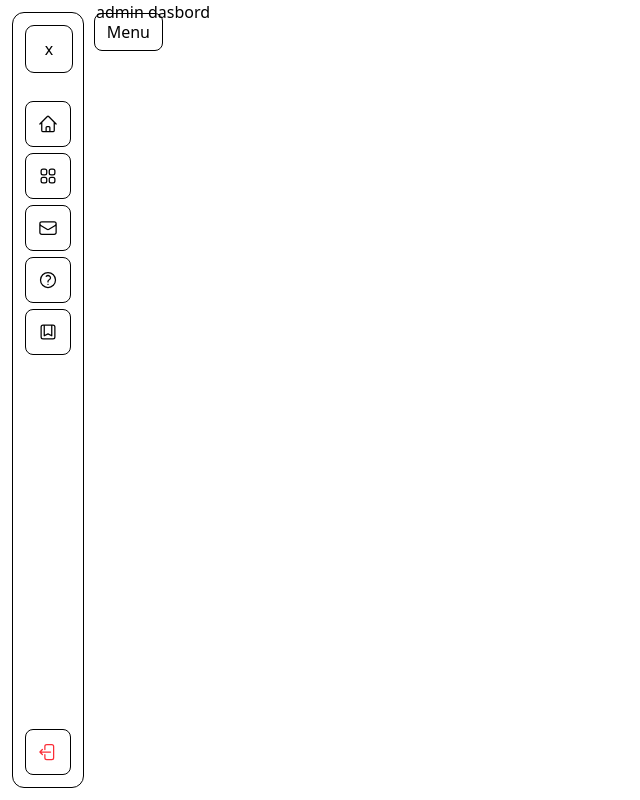
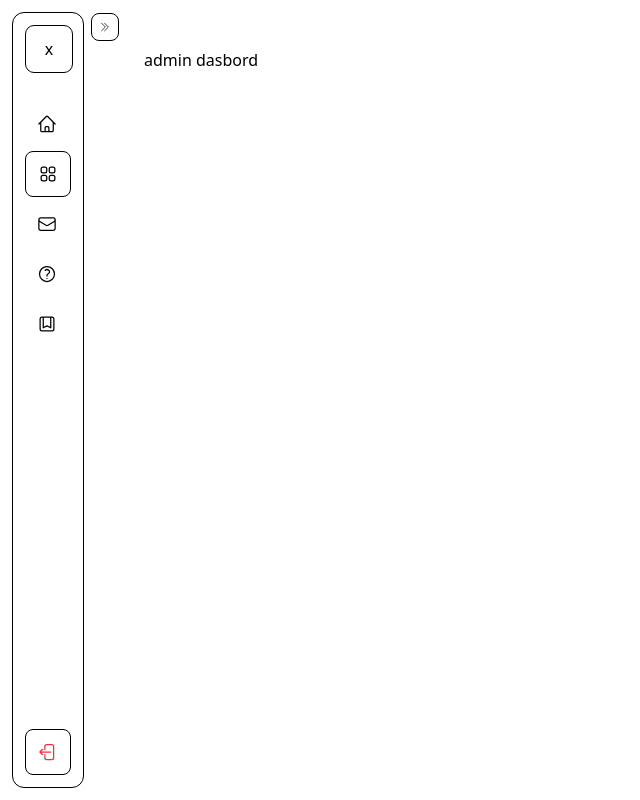
Before and after one commit to fwedwicc/kms, a React (Vite) app in the folder frontend/: page /admin in a window 1280 px wide. Shown: the whole page, without its empty margins (0-640 px from the left). Built offline with nearby package versions, Linux system fonts and the light colour scheme; sample sign-in values are in the browser's storage.

Commit message:
Add Dashboard component and update layout for Admin pages; enhance styling and navigation

```diff
--- a/frontend/src/components/admin/Article.jsx
+++ b/frontend/src/components/admin/Article.jsx
@@ -226,7 +226,7 @@ const Article = () => {
   }
 
   return (
-    <section className='border rounded-xl p-4'>
+    <section className='p-12'>
       <Toaster position="top-right" />
       <h1>ADMIN: Articles</h1>
       <div className='border'>
--- a/frontend/src/components/admin/Contact.jsx
+++ b/frontend/src/components/admin/Contact.jsx
@@ -23,7 +23,7 @@ const Contact = () => {
 
 
   return (
-    <section className='border rounded-xl p-4'>
+    <section className='p-12'>
       <h1>ADMIN: Contact</h1>
       <ul className='divide-y'>
         {contact.map((contact) => (
--- /dev/null
+++ b/frontend/src/components/admin/Dashboard.jsx
@@ -0,0 +1,11 @@
+import React from 'react'
+
+const Dashboard = () => {
+  return (
+    <section className='p-12'>
+      admin dasbord
+    </section>
+  )
+}
+
+export default Dashboard
--- a/frontend/src/components/admin/FAQs.jsx
+++ b/frontend/src/components/admin/FAQs.jsx
@@ -169,7 +169,7 @@ const FAQs = () => {
   }
 
   return (
-    <section className='border rounded-xl p-4'>
+    <section className='p-12'>
       <Toaster position="top-right" />
       <h1>ADMIN: FAQs</h1>
       <div className='border'>
--- a/frontend/src/components/admin/index.js
+++ b/frontend/src/components/admin/index.js
@@ -2,10 +2,12 @@ import Contact from "./Contact"
 import Notification from './Notification'
 import FAQs from './FAQs'
 import Article from './Article'
+import Dashboard from "./Dashboard"
 
 export {
   FAQs,
   Notification,
   Contact,
-  Article
+  Article,
+  Dashboard
 }
--- a/frontend/src/pages/Admin.jsx
+++ b/frontend/src/pages/Admin.jsx
@@ -1,7 +1,7 @@
 import React, { useState } from 'react'
 import { Link, useLocation } from 'react-router-dom'
 import Swal from 'sweetalert2'
-import { Contact, FAQs, Article } from '../components/admin'
+import { Contact, FAQs, Article, Dashboard } from '../components/admin'
 import { Button } from '../components/ui'
 
 const Admin = () => {
@@ -50,19 +50,20 @@ const Admin = () => {
       case '/admin/article':
         return <Article />
       default:
-        return <>admin dasbord</>
+        return <Dashboard />
     }
   }
 
   const ButtonLink = ({ link, icon, label, isNavOpen }) => {
     return (
-      <Link to={link}>
-        <Button className={`justify-start w-full ease-in-out transition duration-300 ${!isNavOpen ? 'size-11.5' : ''}`}>
-          <svg xmlns="http://www.w3.org/2000/svg" fill="none" viewBox="0 0 24 24" strokeWidth={1.5} stroke="currentColor" className="size-5">
+      <Link to={link} className='relative group'>
+        <Button className={`justify-start w-full ease-in-out transition duration-300 ${location.pathname === link ? 'border' : 'border-none'} ${!isNavOpen ? 'size-11.5' : ''}`}>
+          <svg xmlns="http://www.w3.org/2000/svg" fill="none" viewBox="0 0 24 24" strokeWidth={1.5} stroke="currentColor" className="shrink-0 size-5">
             <path strokeLinecap="round" strokeLinejoin="round" d={icon} />
           </svg>
           {isNavOpen && <span>{label}</span>}
         </Button>
+        {!isNavOpen && <span className='border bg-white rounded-md text-sm px-2 py-1 absolute opacity-0 group-hover:opacity-100 transform -translate-y-1/2 top-1/2 left-13 transition-opacity duration-200 ease-in-out'>{label}</span>}
       </Link>
     )
   }
@@ -80,8 +81,12 @@ const Admin = () => {
               </div>
               <span className={`${isNavOpen ? 'block' : 'hidden'} transition-all duration-300`}>Bhieee</span>
             </div>
-            <Button onClick={handleNavToggle} className={'absolute top-0 -right-20'}>Menu</Button>
-            <ul className="mt-7 flex flex-col gap-1.5">
+            <Button onClick={handleNavToggle} className={'absolute top-0 -right-9 size-7'}>
+              <svg xmlns="http://www.w3.org/2000/svg" fill="none" viewBox="0 0 24 24" strokeWidth={1.5} stroke="currentColor" className={`shrink-0 size-3 ${isNavOpen ? 'rotate-180' : ''}`}>
+                <path strokeLinecap="round" strokeLinejoin="round" d="m5.25 4.5 7.5 7.5-7.5 7.5m6-15 7.5 7.5-7.5 7.5" />
+              </svg>
+            </Button>
+            <ul className="mt-7 flex flex-col gap-1">
               <ButtonLink
                 link='/'
                 icon='m2.25 12 8.954-8.955c.44-.439 1.152-.439 1.591 0L21.75 12M4.5 9.75v10.125c0 .621.504 1.125 1.125 1.125H9.75v-4.875c0-.621.504-1.125 1.125-1.125h2.25c.621 0 1.125.504 1.125 1.125V21h4.125c.621 0 1.125-.504 1.125-1.125V9.75M8.25 21h8.25'
@@ -119,12 +124,15 @@ const Admin = () => {
               </ButtonLink>
             </ul>
           </div>
+          <div className='relative group'>
             <Button onClick={handleLogout} className={`w-full text-red-500 border-black ease-in-out transition duration-300 ${!isNavOpen ? 'size-11.5' : null}`}>
               <svg xmlns="http://www.w3.org/2000/svg" fill="none" viewBox="0 0 24 24" strokeWidth={1.5} stroke="currentColor" className="size-5">
                 <path strokeLinecap="round" strokeLinejoin="round" d="M8.25 9V5.25A2.25 2.25 0 0 1 10.5 3h6a2.25 2.25 0 0 1 2.25 2.25v13.5A2.25 2.25 0 0 1 16.5 21h-6a2.25 2.25 0 0 1-2.25-2.25V15m-3 0-3-3m0 0 3-3m-3 3H15" />
               </svg>
               {isNavOpen && 'Logout'}
             </Button>
+            {!isNavOpen && <span className='border bg-white rounded-md text-sm px-2 py-1 absolute opacity-0 group-hover:opacity-100 transform -translate-y-1/2 top-1/2 left-13 transition-opacity duration-200 ease-in-out'>Logout</span>}
+          </div>
         </div>
       </nav>
       {/* Content */}
```
Lines whose indentation alone changed are shown as unchanged.
